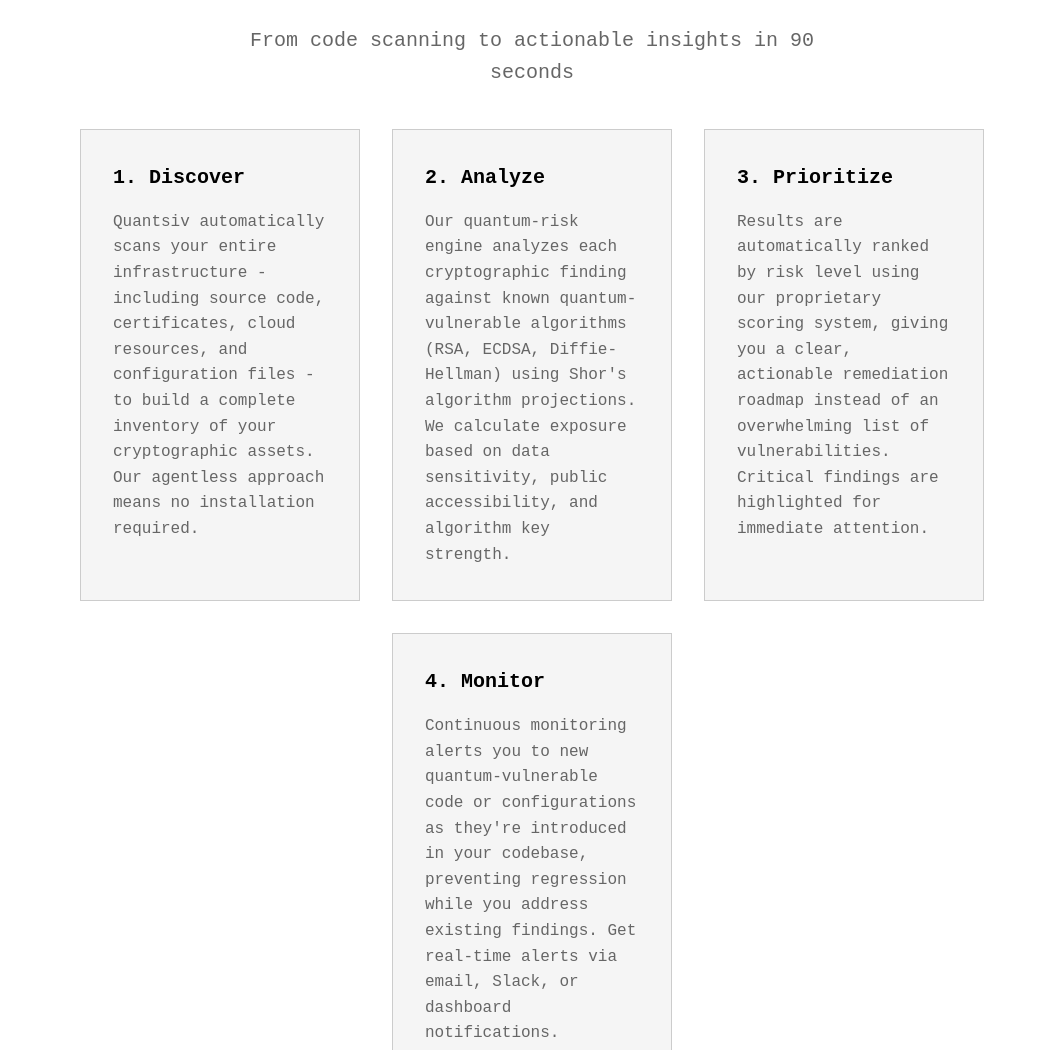
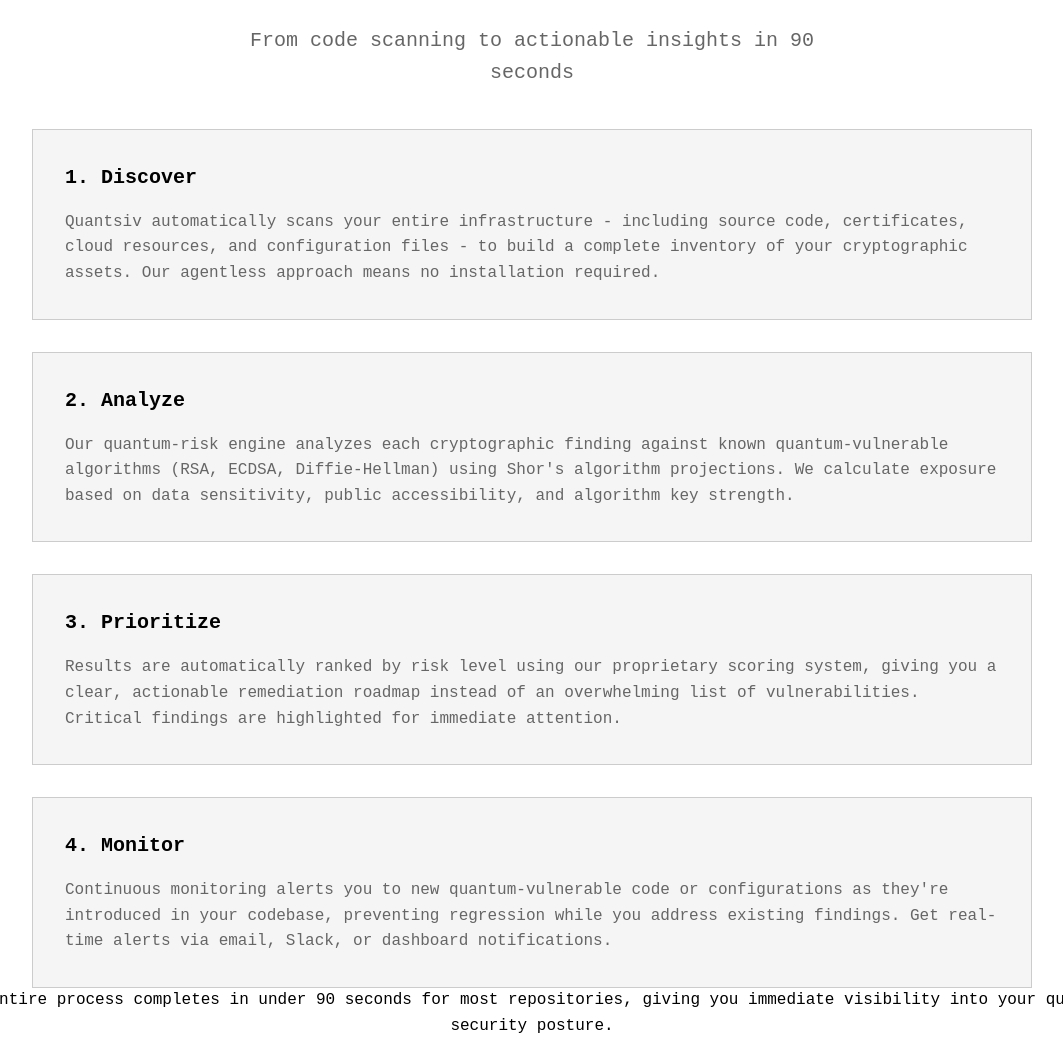
Before and after one commit to corsinlo/quantsiv-landing, a plain HTML site: page index.html in a window 1280 px wide. Shown: the part 1880-2930 px from the top of the page, without its empty margins (108-1171 px from the left). Drawn offline with Linux system fonts and the light colour scheme.

Commit message:
Make process steps stacked horizontal rectangles

```diff
--- a/style.css
+++ b/style.css
@@ -620,3 +620,13 @@
 .nav-list {
     justify-content: center;
 }
+
+/* Process steps stacked horizontal rectangles */
+.process-steps {
+    flex-direction: column;
+    align-items: stretch;
+}
+.step {
+    width: 100%;
+    max-width: none;
+}
```
